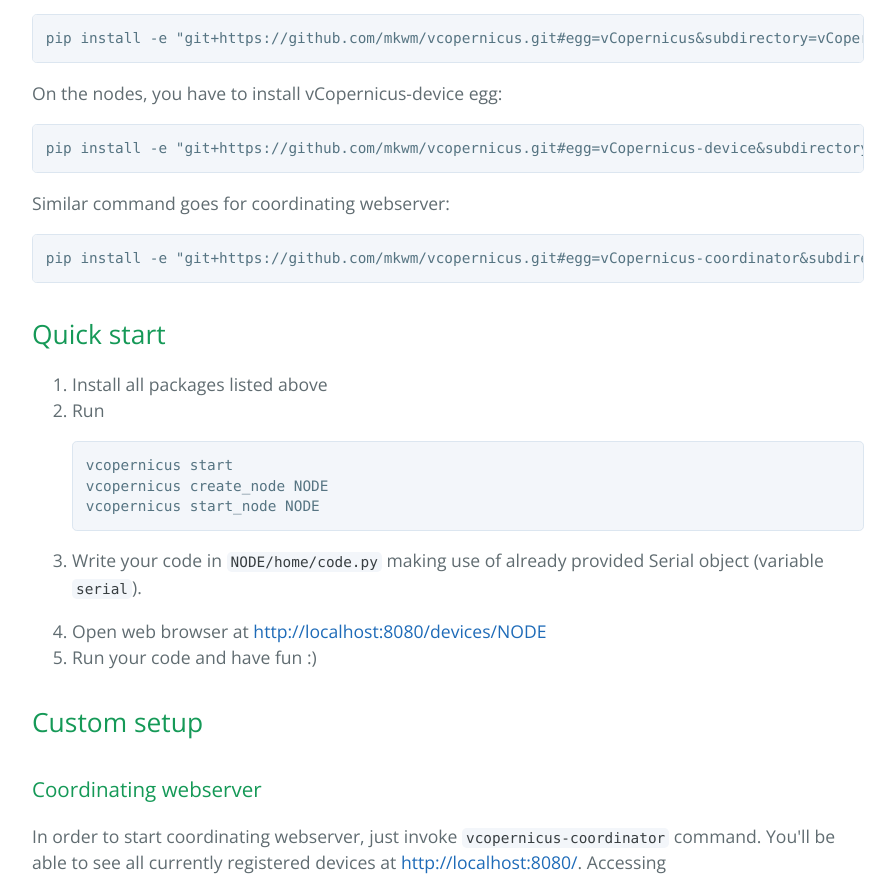
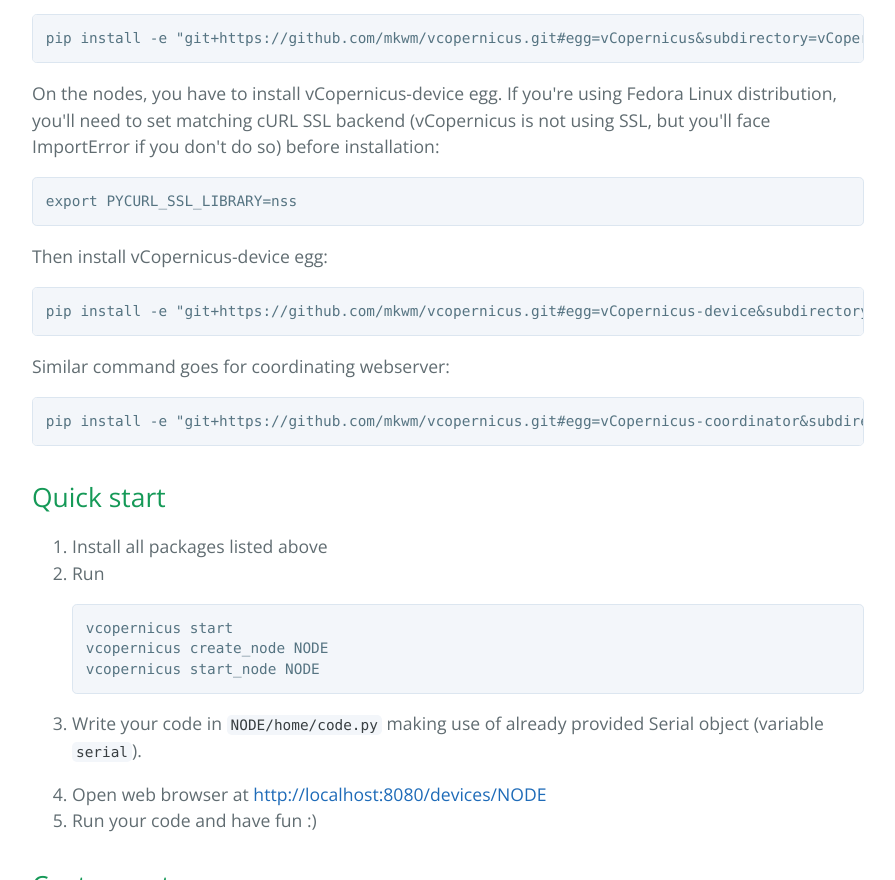
Before and after one commit to mkwm/vcopernicus, a plain HTML site: page index.html in a window 1280 px wide. Shown: the part 1740-2620 px from the top of the page, without its empty margins (192-1087 px from the left). Drawn offline with nearby package versions, Linux system fonts and the light colour scheme.

Commit message:
Added note regarding cURL on Fedora

```diff
--- a/index.html
+++ b/index.html
@@ -67,7 +67,12 @@
 <pre><code>pip install -e "git+https://github.com/mkwm/vcopernicus.git#egg=vCopernicus&amp;subdirectory=vCopernicus"
 </code></pre>
 
-<p>On the nodes, you have to install vCopernicus-device egg:</p>
+<p>On the nodes, you have to install vCopernicus-device egg. If you're using Fedora Linux distribution, you'll need to set matching cURL SSL backend (vCopernicus is not using SSL, but you'll face ImportError if you don't do so) before installation:</p>
+
+<pre><code>export PYCURL_SSL_LIBRARY=nss
+</code></pre>
+
+<p>Then install vCopernicus-device egg:</p>
 
 <pre><code>pip install -e "git+https://github.com/mkwm/vcopernicus.git#egg=vCopernicus-device&amp;subdirectory=vCopernicus-device"
 </code></pre>
```
